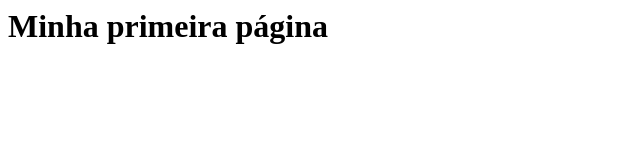
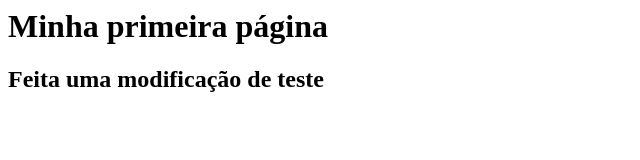
Before and after one commit to EvertonSantosTaubate/projeto1, a plain HTML site: page index.html in a window 1280 px wide. Shown: the whole page, without its empty margins (0-640 px from the left). Drawn offline with Linux system fonts and the light colour scheme.

Commit message:
Feita uma modificação

```diff
--- a/index.html
+++ b/index.html
@@ -7,5 +7,6 @@
 
     <body>
         <h1>Minha primeira página</h1>
+        <h2>Feita uma modificação de teste</h2>
     </body>
 </html>
```
